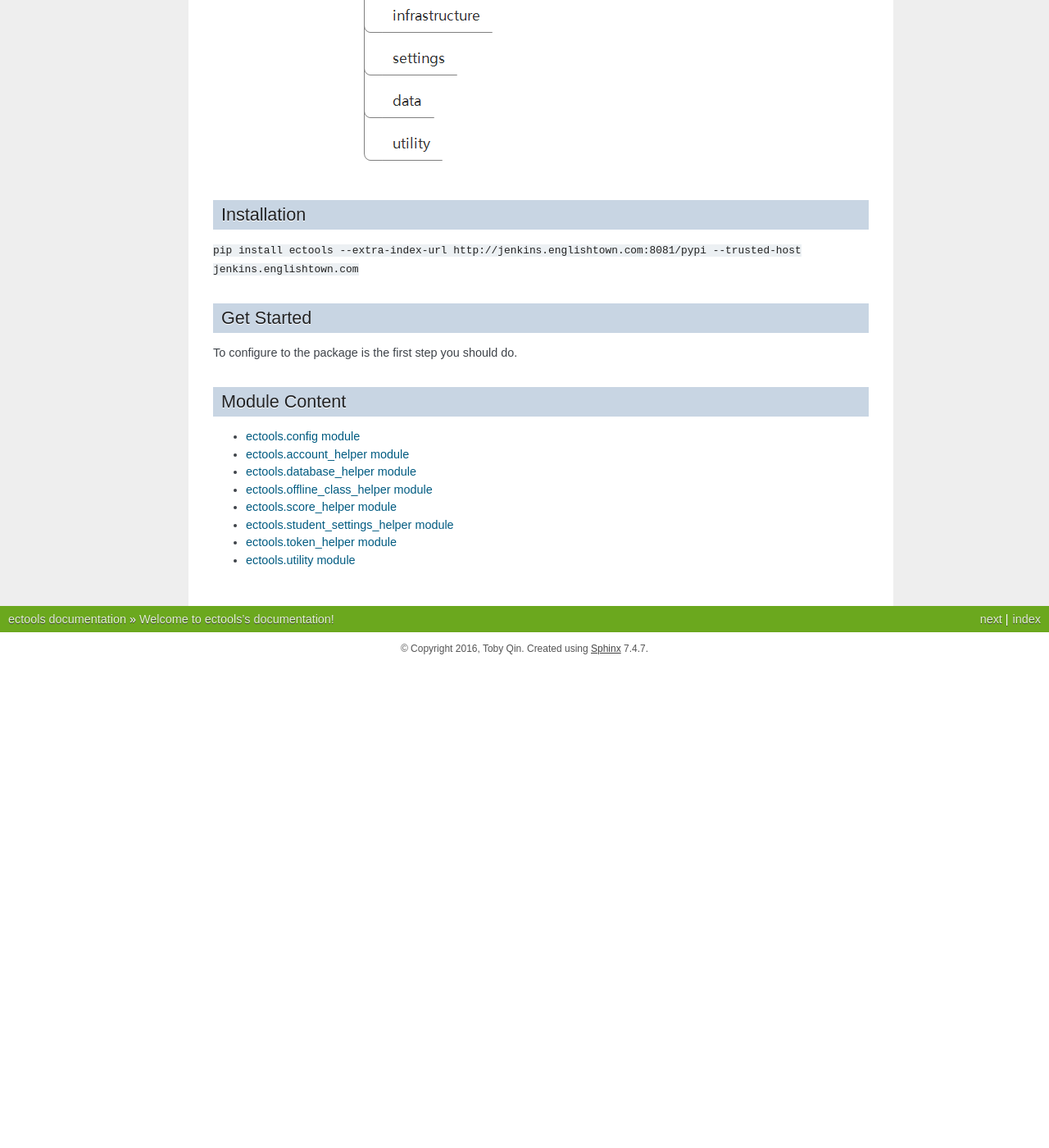
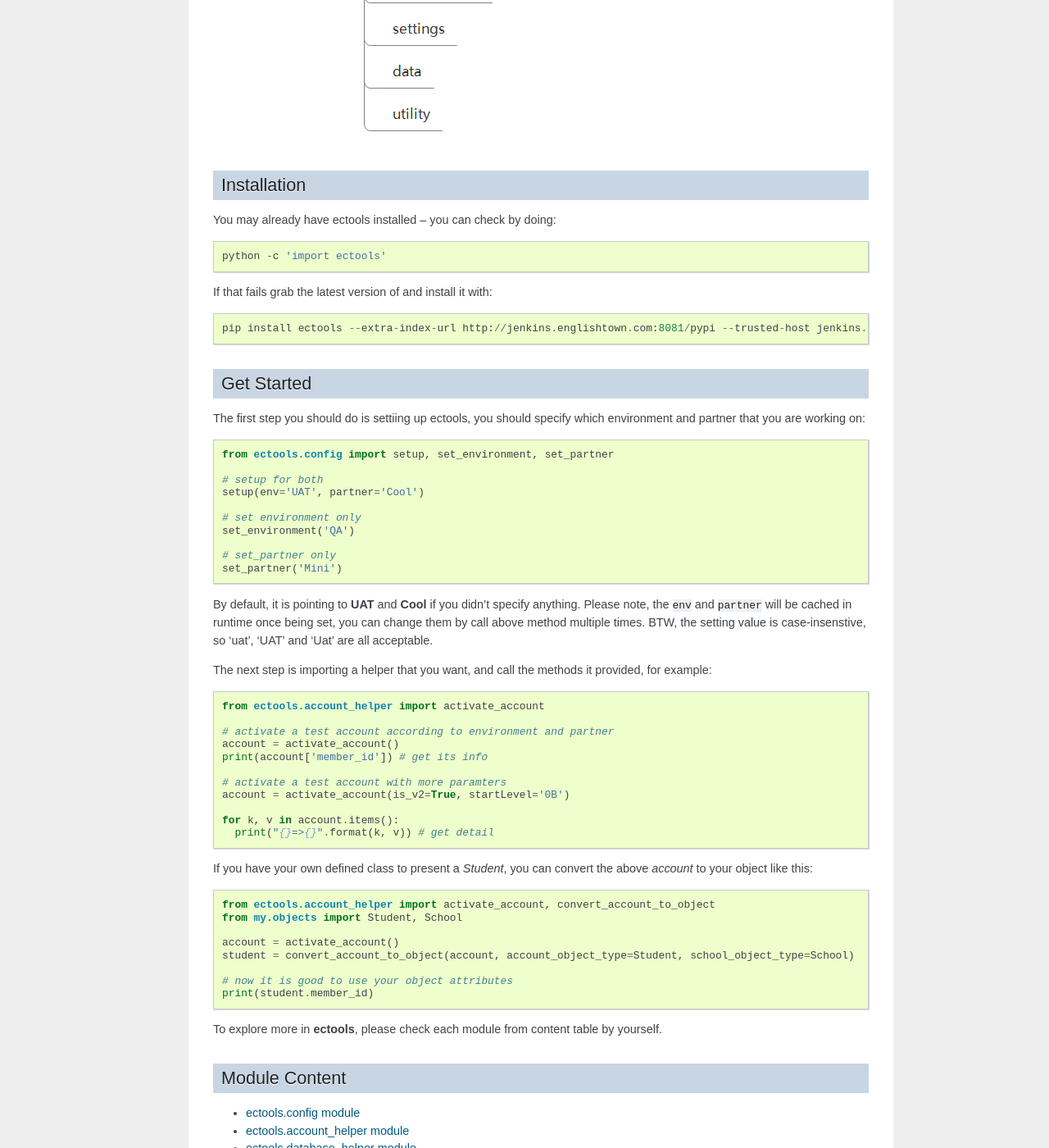
Before and after one commit to harrisson-li/smart_ec, a Sphinx documentation site: the page built from python/ectools/doc/source/index.rst, in a window 1280 px wide and 1400 px high, scrolled down 624 px. Shown: the whole window at 82% size. Built offline with Sphinx 7.4.7, drawn with Linux system fonts in a browser that asks for light colours; before the commit the page ends 1435 px from its top, so only the background shows below that; some of the changed text lies outside the part shown.

Commit message:
update doc

```diff
--- a/python/ectools/doc/source/index.rst
+++ b/python/ectools/doc/source/index.rst
@@ -10,11 +8,57 @@
 
 Installation
 ------------
-``pip install ectools --extra-index-url http://jenkins.englishtown.com:8081/pypi --trusted-host jenkins.englishtown.com``
+You may already have ectools installed -- you can check by doing::
+
+  python -c 'import ectools'
+
+If that fails grab the latest version of and install it with::
+
+  pip install ectools --extra-index-url http://jenkins.englishtown.com:8081/pypi --trusted-host jenkins.englishtown.com
 
 Get Started
 -----------
-To configure to the package is the first step you should do.
+The first step you should do is settiing up ectools, you should specify which environment and partner that you are working on::
+
+  from ectools.config import setup, set_environment, set_partner
+
+  # setup for both
+  setup(env='UAT', partner='Cool')
+
+  # set environment only
+  set_environment('QA')
+
+  # set_partner only
+  set_partner('Mini')
+
+By default, it is pointing to **UAT** and **Cool** if you didn't specify anything. Please note, the ``env`` and ``partner`` will be cached in runtime once being set, you can change them by call above method multiple times. BTW, the setting value is case-insenstive, so 'uat', 'UAT' and 'Uat' are all acceptable.
+
+The next step is importing a helper that you want, and call the methods it provided, for example::
+
+  from ectools.account_helper import activate_account
+
+  # activate a test account according to environment and partner
+  account = activate_account()
+  print(account['member_id']) # get its info
+
+  # activate a test account with more paramters
+  account = activate_account(is_v2=True, startLevel='0B')
+
+  for k, v in account.items():
+    print("{}=>{}".format(k, v)) # get detail
+
+If you have your own defined class to present a `Student`, you can convert the above `account` to your object like this::
+
+  from ectools.account_helper import activate_account, convert_account_to_object
+  from my.objects import Student, School
+
+  account = activate_account()
+  student = convert_account_to_object(account, account_object_type=Student, school_object_type=School)
+
+  # now it is good to use your object attributes
+  print(student.member_id)
+
+To explore more in **ectools**, please check each module from content table by yourself.
 
 Module Content
 --------------
@@ -22,3 +66,7 @@
   :maxdepth: 2
 
   ectools
+
+Looking for Help?
+-----------------
+If you have any issue or feedback on it, please contact EFEC QA team by email.
```
Also changed, not shown: other parts of python/ectools/doc/source/index.rst (+0 -2 lines), 1 other file.
